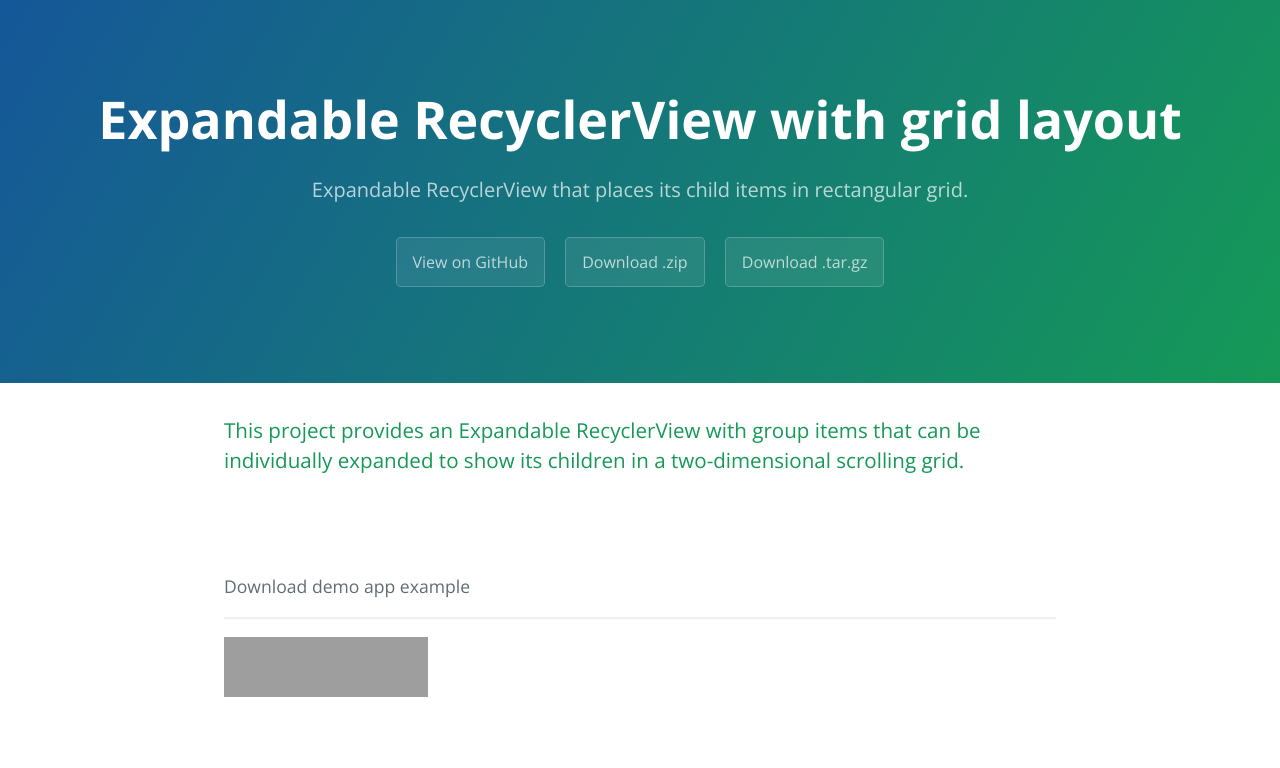
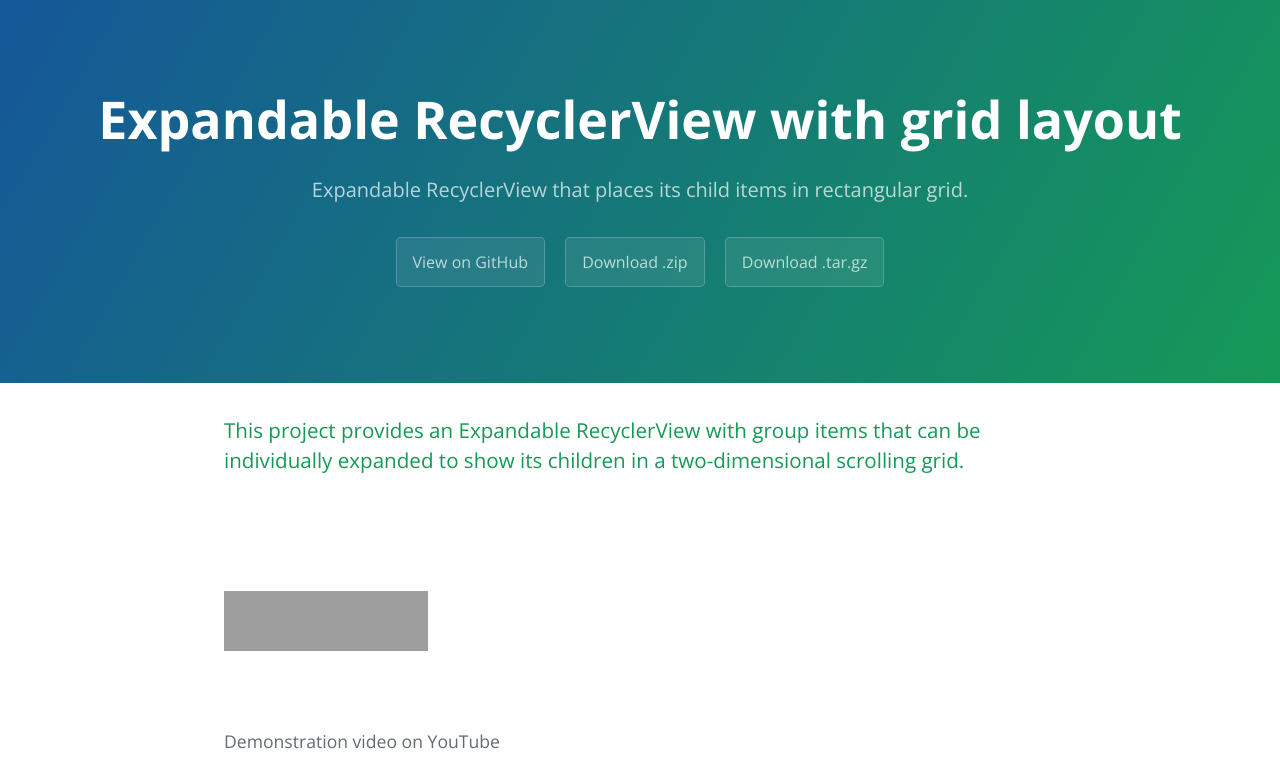
Before and after one commit to fabricethilaw/expandable-recyclerview-with-gridlayout, a plain HTML site: page index.html in a window 1280 px wide. Shown: the top 768 px of the page. Drawn offline with nearby package versions, Linux system fonts and the light colour scheme; grey boxes are pictures that could not be loaded.

```diff
--- a/index.html
+++ b/index.html
@@ -22,10 +22,7 @@
       <h3>
 <a id="this-project-provides-an-expandable-recyclerview--with--group-items-that-can-be-individually-expanded-to-show-its-children-in-a-two-dimensional-scrolling-grid" class="anchor" href="#this-project-provides-an-expandable-recyclerview--with--group-items-that-can-be-individually-expanded-to-show-its-children-in-a-two-dimensional-scrolling-grid" aria-hidden="true"><span aria-hidden="true" class="octicon octicon-link"></span></a>This project provides an Expandable RecyclerView  with  group items that can be individually expanded to show its children in a two-dimensional scrolling grid.</h3>
 
-<p><br><br><br>
-Download demo app example</p>
-
-<hr>
+<p><br><br><br></p>
 
 <p><a href="https://play.google.com/store/apps/details?id=com.armani2015.android.example.expandablerecyclerview.withgridlayout%0A">
 <img alt="Get it on Google Play" src="https://play.google.com/intl/en_us/badges/images/generic/en-play-badge.png" width="204" height="60">
```
Also changed, not shown: params.json (+1 -1 lines).
